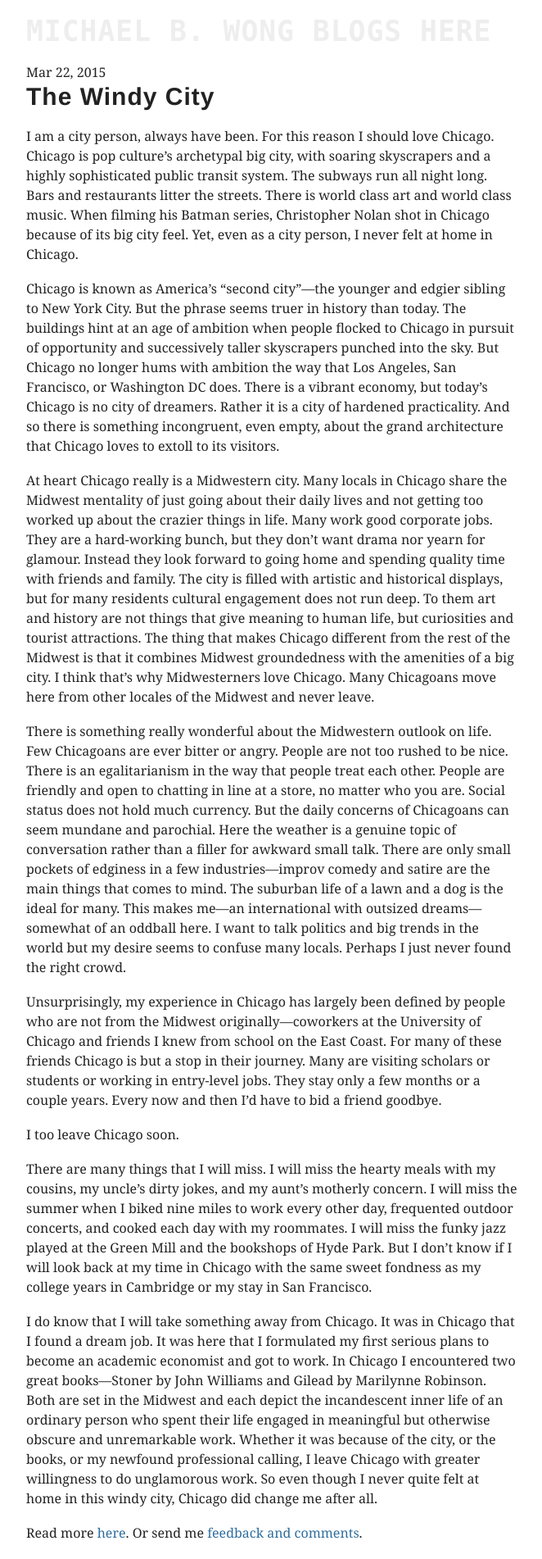
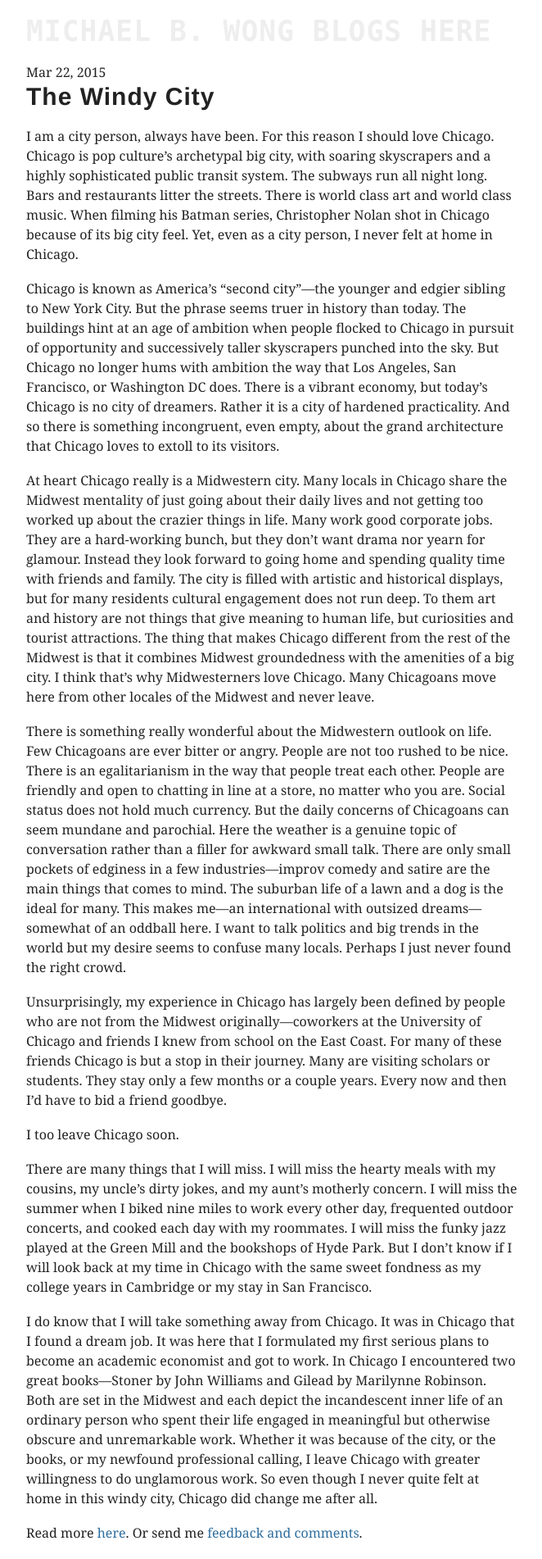
Before and after one commit to mbwong/mbwong.github.com, a Jekyll site: the page built from _posts/2015-03-22-chicago.md, in a window 1280 px wide. Shown: the whole page at 82% size, without its empty margins (308-970 px from the left). Built offline with Jekyll 4.4.1, drawn with Linux system fonts in a browser that asks for light colours.

Commit message:
Update 2015-03-22-chicago.md

```diff
--- a/_posts/2015-03-22-chicago.md
+++ b/_posts/2015-03-22-chicago.md
@@ -14,7 +14,7 @@
 
 There is something really wonderful about the Midwestern outlook on life. Few Chicagoans are ever bitter or angry. People are not too rushed to be nice. There is an egalitarianism in the way that people treat each other. People are friendly and open to chatting in line at a store, no matter who you are. Social status does not hold much currency. But the daily concerns of Chicagoans can seem mundane and parochial. Here the weather is a genuine topic of conversation rather than a filler for awkward small talk. There are only small pockets of edginess in a few industries---improv comedy and satire are the main things that comes to mind. The suburban life of a lawn and a dog is the ideal for many. This makes me---an international with outsized dreams---somewhat of an oddball here. I want to talk politics and big trends in the world but my desire seems to confuse many locals. Perhaps I just never found the right crowd.
 
-Unsurprisingly, my experience in Chicago has largely been defined by people who are not from the Midwest originally---coworkers at the University of Chicago and friends I knew from school on the East Coast. For many of these friends Chicago is but a stop in their journey. Many are visiting scholars or students or working in entry-level jobs. They stay only a few months or a couple years. Every now and then I'd have to bid a friend goodbye.
+Unsurprisingly, my experience in Chicago has largely been defined by people who are not from the Midwest originally---coworkers at the University of Chicago and friends I knew from school on the East Coast. For many of these friends Chicago is but a stop in their journey. Many are visiting scholars or students. They stay only a few months or a couple years. Every now and then I'd have to bid a friend goodbye.
 
 I too leave Chicago soon.
 
```
